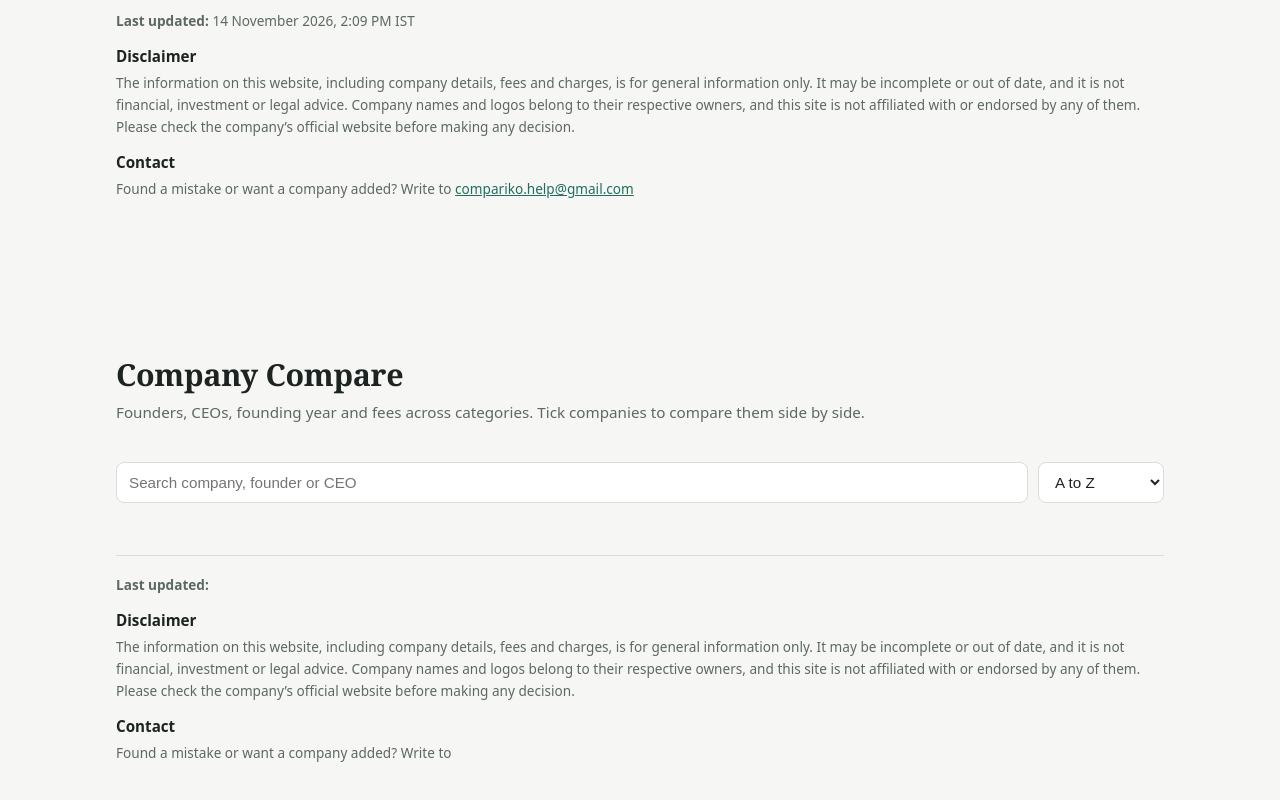
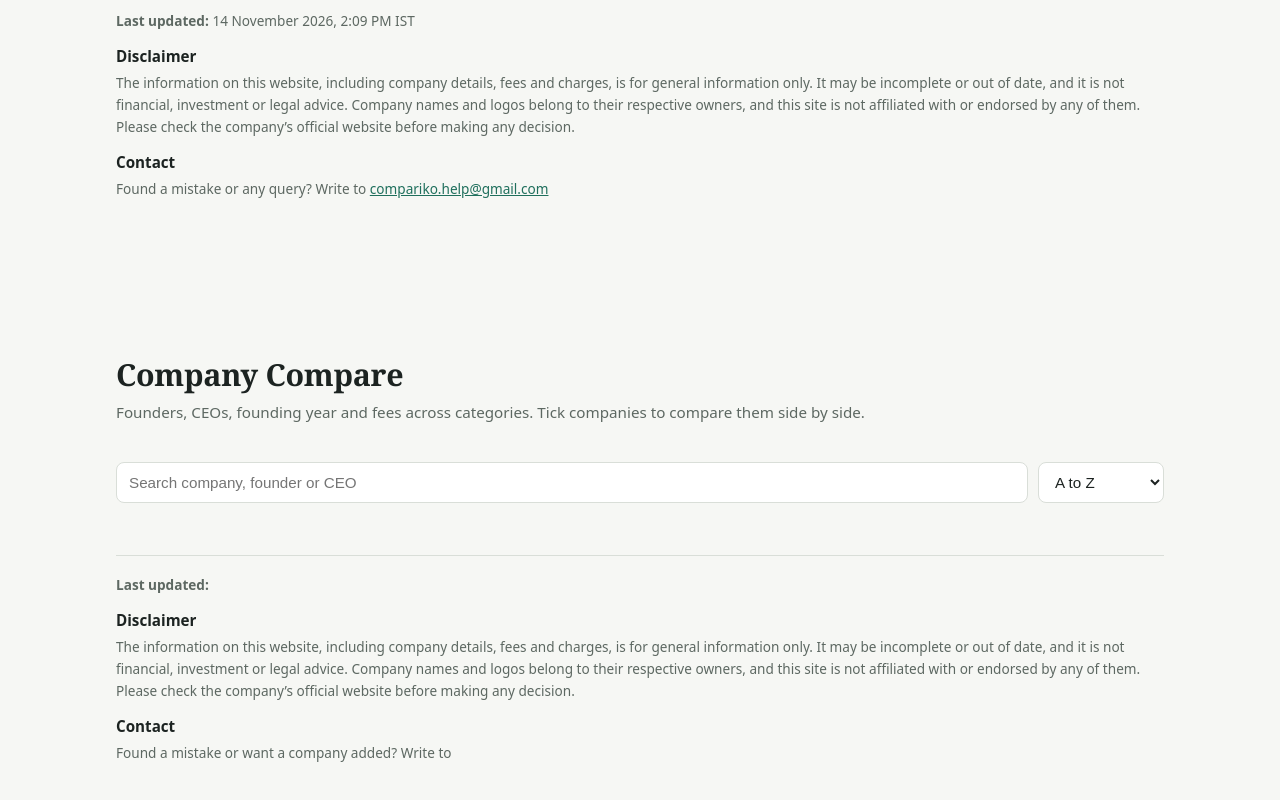
Before and after one commit to krishnasahu027/COMPARIKO-by-Krishna2nt7, a plain HTML site: page index.html in a window 1280 px wide. Shown: the part 3072-3872 px from the top of the page. Drawn offline with Linux system fonts and the light colour scheme.

Commit message:
Update title and footer contact message in HTML

```diff
--- a/index.html
+++ b/index.html
@@ -77,7 +77,7 @@ td:first-child,th:first-child{color:var(--mute);white-space:nowrap}
     <h3>Disclaimer</h3>
     <p>The information on this website, including company details, fees and charges, is for general information only. It may be incomplete or out of date, and it is not financial, investment or legal advice. Company names and logos belong to their respective owners, and this site is not affiliated with or endorsed by any of them. Please check the company’s official website before making any decision.</p>
     <h3>Contact</h3>
-    <p>Found a mistake or want a company added? Write to <a id="mail" href="#"></a></p>
+    <p>Found a mistake or any query? Write to <a id="mail" href="#"></a></p>
   </footer>
 </div>
 <div class="dock" id="dock">
@@ -205,7 +205,7 @@ tabs();list();dock();
 <head>
 <meta charset="utf-8">
 <meta name="viewport" content="width=device-width, initial-scale=1">
-<title>Company Compare</title>
+<title>COMPARIKO-by-Krishna2nt7</title>
 <style>
 :root{--bg:#f6f7f4;--card:#fff;--ink:#1c2321;--mute:#5d6862;--line:#d9ded8;--accent:#1f6f5c;--accent-ink:#fff;--sel:#e3f1ec}
 @media (prefers-color-scheme:dark){:root{--bg:#121816;--card:#1b2320;--ink:#e8ede9;--mute:#9aa8a1;--line:#2e3a35;--accent:#5fc3a8;--accent-ink:#0d1512;--sel:#22342e}}
```
